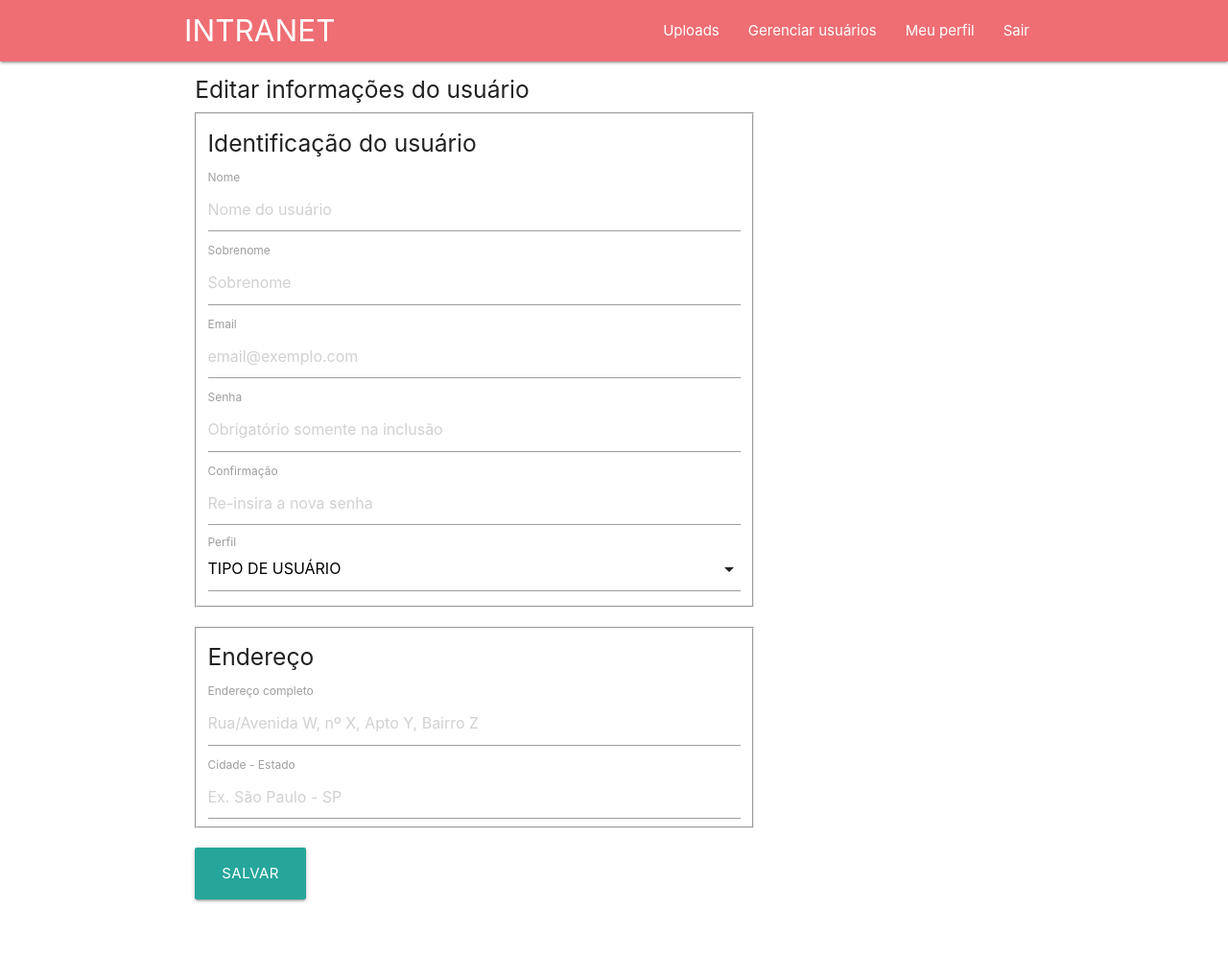
After one commit to guimesmo/intranet, a Django app: page /usuarios/novo/ in a window 1280 px wide. The commit adds this page. Shown: the whole page at 96% size. Run offline with Django 3.2, Linux system fonts and the light colour scheme; the visitor is signed in with stand-in values (Sample User, id 1).

Commit message:
criação de formulários de controle de usuário

```diff
--- a/application/templates/base.html
+++ b/application/templates/base.html
@@ -40,9 +40,12 @@
             <div class="nav-wrapper">
                 <a href="/" class="brand-logo">INTRANET</a>
                 <ul id="nav-mobile" class="right hide-on-med-and-down">
-                    <li><a href="/usuarios">Gerenciar usuários</a></li>
-                    <li><a href="/perfil">Meu perfil</a></li>
-                    <li><a href="/logout">Sair</a></li>
+                    <li {% if request.get_full_path == "/uploads/" %} class="active"{% endif %}><a href="/uploads/">Uploads</a></li>
+                    {% if perms.user_profile.can_manage_user_information %}
+                    <li {% if request.get_full_path == "/usuarios/" %} class="active"{% endif %}><a href="/usuarios/">Gerenciar usuários</a></li>
+                    {% endif %}
+                    <li {% if request.get_full_path == "/perfil/" %} class="active"{% endif %}><a href="/perfil/">Meu perfil</a></li>
+                    <li><a href="/logout/">Sair</a></li>
                 </ul>
             </div>
         </div>
@@ -66,5 +69,6 @@
     </div>
 </main>
 <script src="https://cdnjs.cloudflare.com/ajax/libs/materialize/1.0.0-rc.2/js/materialize.min.js"></script>
+{% block extra_scripts %}{% endblock %}
 </body>
 </html>
--- a/application/urls.py
+++ b/application/urls.py
@@ -20,7 +20,8 @@ from django.contrib.auth.views import logout
 from django.urls import path
 from django.views.generic import RedirectView
 
-from user_profile.views import UserFileList, delete_file, toogle_visibility, UserProfileView, UserList
+from user_profile.views import UserFileList, delete_file, toogle_visibility, UserProfileView, UserList, \
+    UserProfileCreateView, UserProfileAdminEditView
 
 urlpatterns = [
     path('admin/', admin.site.urls),
@@ -32,6 +33,9 @@ urlpatterns = [
     # user profile
     path('perfil/', login_required(UserProfileView.as_view())),
     path('usuarios/', login_required(UserList.as_view())),
+    path('usuarios/novo/', login_required(UserProfileCreateView.as_view())),
+    path('usuarios/<user_profile_id>/', UserProfileAdminEditView.as_view()),
+
 
     # account actions
     path('login/', LoginView.as_view(template_name='login.html')),
--- a/user_profile/forms.py
+++ b/user_profile/forms.py
@@ -1,11 +1,15 @@
 from django import forms
+from django.contrib.auth import get_user_model
+from django.contrib.auth.models import Group
 from django.contrib.auth.password_validation import validate_password
 
+from user_profile.models import USER_PROFILE_CHOICES, USER_PROFILE_COMMON
 from .models import UserProfile
+
+User = get_user_model()
 
 
 class UserProfileForm(forms.ModelForm):
-
     password = forms.CharField(required=False, widget=forms.PasswordInput)
     password_confirmation = forms.CharField(required=False, widget=forms.PasswordInput)
 
@@ -35,3 +39,86 @@ class UserProfileForm(forms.ModelForm):
             instance.user.set_password(password)
             instance.user.save()
         return instance
+
+
+class UserProfileAdminForm(forms.ModelForm):
+    first_name = forms.CharField()
+    last_name = forms.CharField()
+    email = forms.EmailField()
+    password = forms.CharField(required=False, widget=forms.PasswordInput)
+    password_confirmation = forms.CharField(required=False, widget=forms.PasswordInput)
+
+    class Meta:
+        model = UserProfile
+        fields = [
+            'first_name', 'last_name', 'email', 'profile_type',
+            'full_address', 'city_state',
+            'password', 'password_confirmation',
+            'upload_volume_limit', 'upload_number_limit']
+
+    def __init__(self, *args, **kwargs):
+        super().__init__(*args, **kwargs)
+        if self.instance.id:
+            self.fields['first_name'].initial = self.instance.user.first_name
+            self.fields['last_name'].initial = self.instance.user.last_name
+            self.fields['email'].initial = self.instance.user.email
+
+    def clean(self):
+        password = self.cleaned_data.get('password')
+        if password:
+            password_confirmation = self.cleaned_data.get('password_confirmation')
+            if password != password_confirmation:
+                raise forms.ValidationError("As senhas não coincidem")
+        print(self.cleaned_data)
+        return self.cleaned_data
+
+    def clean_email(self):
+        if User.objects.filter(email=self.cleaned_data.get('email')).exclude(userprofile__id=self.instance.id).exists():
+            raise forms.ValidationError("Já existe um usuário cadastrado com este email")
+        return self.cleaned_data.get('email')
+
+    def clean_password(self):
+        password = self.cleaned_data.get("password")
+        if password:
+            validate_password(password)
+        else:
+            if not self.instance.id:
+                raise forms.ValidationError("Você precisa definir uma senha")
+        return password
+
+    def save(self, commit=True):
+        password = self.cleaned_data.pop("password")
+        self.cleaned_data.pop("password_confirmation")
+        first_name = self.cleaned_data.pop("first_name")
+        last_name = self.cleaned_data.pop("last_name")
+        email = self.cleaned_data.pop("email")
+
+        staff_group = Group.objects.filter(name="FUNCIONARIO")
+        managers_group = Group.objects.filter(name="GESTOR")
+        target_groups = staff_group if self.cleaned_data['profile_type'] == USER_PROFILE_COMMON else managers_group
+
+        if not self.instance.id:
+            user = User.objects.create(username=email,
+                                       email=email,
+                                       first_name=first_name,
+                                       last_name=last_name,
+                                       )
+            user.set_password(password)
+            user.groups.set(target_groups)
+
+            instance = super().save(commit=False)
+            instance.user = user
+            instance.save()
+        else:
+            instance = super().save(commit=commit)
+            if password:
+                instance.user.set_password(password)
+            instance.user.username = email
+            instance.user.email = email
+            instance.user.first_name = first_name
+            instance.user.last_name = last_name
+            if commit:
+                instance.user.save()
+                instance.user.groups.set(target_groups)
+
+        return instance
--- /dev/null
+++ b/user_profile/templates/user_profile/profile_edit_admin.html
@@ -0,0 +1,117 @@
+{% extends "base.html" %}
+{% block content %}
+
+    <div class="row">
+        <div class="col s12 m12 xl12">
+            <form class="profile-form" method="post" action=".">
+                {% csrf_token %}
+                <h5>Editar informações do usuário</h5>
+                <div class="col s12 m12 xl12">
+                    <div class="row">
+                        <fieldset class="col s12 m8 xl8">
+                            <h5>Identificação do usuário</h5>
+                            <div class="mdc-text-field">
+                                <label class="mdc-floating-label" for="field_first_name">Nome</label>
+                                <input name="first_name" type="text" id="field_first_name"
+                                       class="mdc-text-field__input"
+                                       value="{{ form.first_name.value|default_if_none:"" }}"
+                                       placeholder="Nome do usuário"
+                                >
+                                <div>{{ form.first_name.errors }}</div>
+                            </div>
+                            <div class="mdc-text-field">
+                                <label class="mdc-floating-label" for="field_first_name">Sobrenome</label>
+                                <input name="last_name" type="text" id="field_last_name"
+                                       class="mdc-text-field__input"
+                                       value="{{ form.last_name.value|default_if_none:"" }}"
+                                       placeholder="Sobrenome"
+                                >
+                                <div>{{ form.last_name.errors }}</div>
+                            </div>
+                            <div class="mdc-text-field">
+                                <label class="mdc-floating-label" for="field_email">Email</label>
+                                <input name="email" type="text" id="field_email"
+                                       class="mdc-text-field__input"
+                                       value="{{ form.email.value|default_if_none:"" }}"
+                                       placeholder="email@exemplo.com"
+                                >
+                                <div>{{ form.email.errors }}</div>
+                            </div>
+                            <div class="mdc-text-field">
+                                <label class="mdc-floating-label" for="field_password">Senha</label>
+                                <input name="password" id="field_password" type="password"
+                                       class="mdc-text-field__input"
+                                       placeholder="Obrigatório somente na inclusão"
+                                       value=""
+                                >
+                                <div>{{ form.password.errors }}</div>
+                            </div>
+                            <div class="mdc-text-field">
+                                <label class="mdc-floating-label" for="field_password_confirmation">Confirmação</label>
+                                <input name="password_confirmation" id="field_password_confirmation" type="password"
+                                       class="mdc-text-field__input"
+                                       value=""
+                                       placeholder="Re-insira a nova senha"
+                                >
+                                <div>{{ form.password_confirmation.errors }}</div>
+                            </div>
+                            <div class="mdc-text-field">
+                                <div class="input-field">
+                                    <select name="profile_type" id="field_profile_type">
+                                        <option value="" disabled selected>TIPO DE USUÁRIO</option>
+                                        <option value="101" {% if form.profile_type.value == 101 %}selected{% endif %}>FUNCIONÁRIO</option>
+                                        <option value="102" {% if form.profile_type.value == 102 %}selected{% endif %}>GESTOR</option>
+                                    </select>
+                                    <label class="mdc-floating-label" for="field_profile_type">Perfil</label>
+                                </div>
+                                <div>{{ form.profile_type.errors }}</div>
+                            </div>
+                        </fieldset>
+                    </div>
+                </div>
+                <div class="col s12 m12 xl12">
+                    <div class="row">
+                        <fieldset class="col s12 m8 xl8">
+                            <h5>Endereço</h5>
+                            <div class="mdc-text-field">
+                                <label class="mdc-floating-label" for="field_fulll_address">Endereço completo</label>
+                                <input name="full_address" type="text" id="field_fulll_address"
+                                       class="mdc-text-field__input"
+                                       value="{{ form.full_address.value|default_if_none:"" }}"
+                                       placeholder="Rua/Avenida W, nº X, Apto Y, Bairro Z"
+                                >
+                                <div>{{ form.full_address.errors }}</div>
+                            </div>
+                            <div class="mdc-text-field">
+                                <label class="mdc-floating-label" for="field_city_state">Cidade - Estado</label>
+                                <input name="city_state" type="text" id="field_city_state"
+                                       class="mdc-text-field__input"
+                                       value="{{ form.city_state.value|default_if_none:"" }}"
+                                       placeholder="Ex. São Paulo - SP">
+                                <div>{{ form.city_state.errors }}</div>
+                            </div>
+                        </fieldset>
+                    </div>
+                </div>
+                {{ form.non_field_errors }}
+                <div class="row">
+                    <div class="col s12 m2 xl1">
+                        <button type="submit" class="btn btn-large">
+                            Salvar
+                        </button>
+                    </div>
+                </div>
+            </form>
+        </div>
+    </div>
+
+{% endblock %}
+{% block extra_scripts %}
+    <script type="text/javascript">
+      document.addEventListener('DOMContentLoaded', function () {
+        var elems = document.querySelectorAll('select');
+        var options = {};
+        var instances = M.FormSelect.init(elems, options);
+      });
+    </script>
+{% endblock %}
--- a/user_profile/views.py
+++ b/user_profile/views.py
@@ -5,9 +5,10 @@ from django.http import HttpResponseRedirect, HttpResponseForbidden
 from django.shortcuts import get_object_or_404, render
 from django.utils.decorators import method_decorator
 
-from django.views.generic import ListView
+from django.views.generic import ListView, FormView, UpdateView
 from django.views.generic.base import View
 
+from user_profile.forms import UserProfileAdminForm
 from .models import UserFile, UserProfile
 from .forms import UserProfileForm
 
@@ -65,14 +66,13 @@ class UserFileList(ListView):
             messages.add_message(request, messages.ERROR, "Falha ao enviar arquivo. Por favor, verifique ")
         else:
             public = request.POST.get("public")
-            user_file = UserFile.objects.create(
+            UserFile.objects.create(
                 owner=request.user,
                 public=bool(public),
                 upload=upload
             )
             messages.add_message(request, messages.SUCCESS, "Arquivo inserido com sucesso")
         return HttpResponseRedirect(next_url)
-
 
 
 class UserList(ListView):
@@ -83,6 +83,38 @@ class UserList(ListView):
     @method_decorator(permission_required("user_profile.can_manage_user_information"))
     def dispatch(self, *args, **kwargs):
         return super().dispatch(*args, **kwargs)
+
+
+class UserProfileCreateView(FormView):
+    form_class = UserProfileAdminForm
+    template_name = "user_profile/profile_edit_admin.html"
+    success_url = '.'
+
+    @method_decorator(permission_required("user_profile.can_manage_user_information"))
+    def dispatch(self, *args, **kwargs):
+        return super().dispatch(*args, **kwargs)
+
+    def form_valid(self, form):
+        instance = form.save()
+        messages.success(self.request, "Informações atualizadas com sucesso")
+        return HttpResponseRedirect("/usuarios/%s" % instance.id)
+
+
+class UserProfileAdminEditView(UpdateView):
+    form_class = UserProfileAdminForm
+    template_name = "user_profile/profile_edit_admin.html"
+    success_url = '.'
+    pk_url_kwarg = "user_profile_id"
+    model = UserProfile
+
+    @method_decorator(permission_required("user_profile.can_manage_user_information"))
+    def dispatch(self, *args, **kwargs):
+        return super().dispatch(*args, **kwargs)
+
+    def form_valid(self, form):
+        instance = form.save()
+        messages.success(self.request, "Informações atualizadas com sucesso")
+        return HttpResponseRedirect("/usuarios/%s" % instance.id)
 
 
 def delete_file(request, upload_id):
```
Also changed, not shown: user_profile/templates/user_profile/user_list.html (+15 -6 lines).
